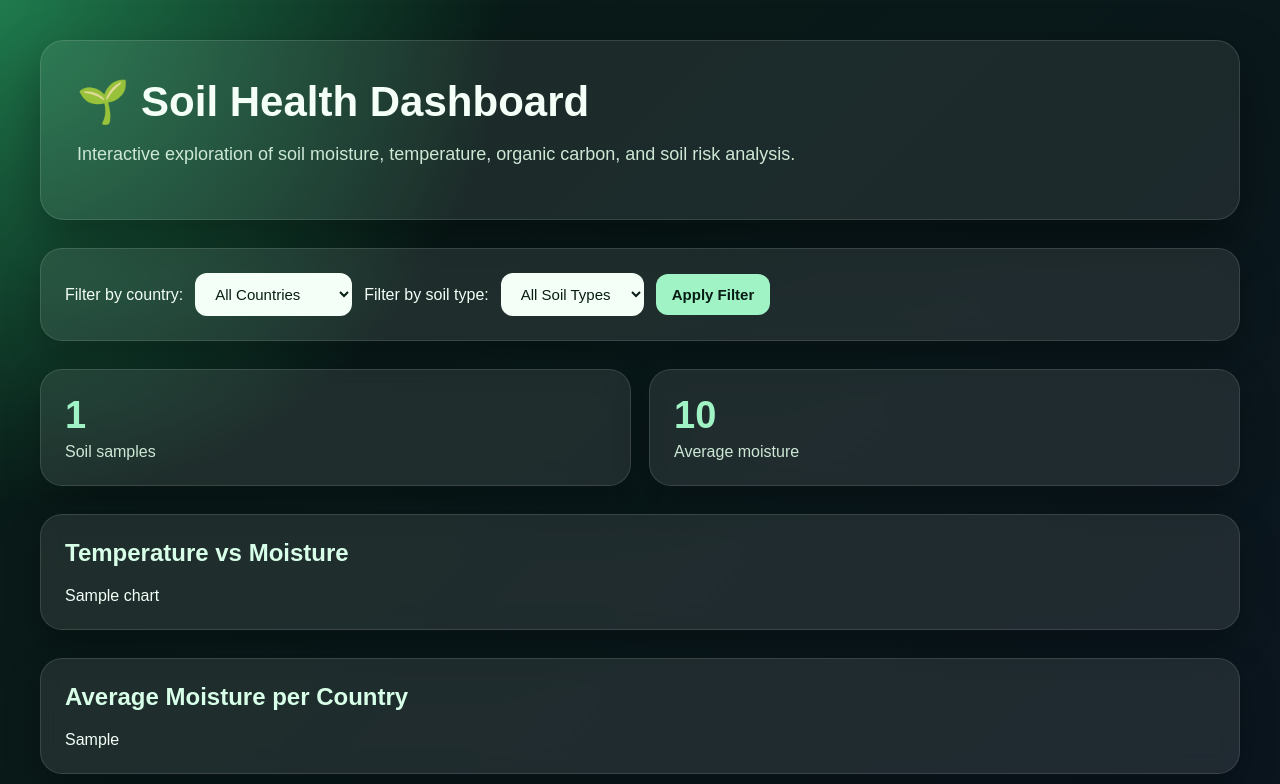
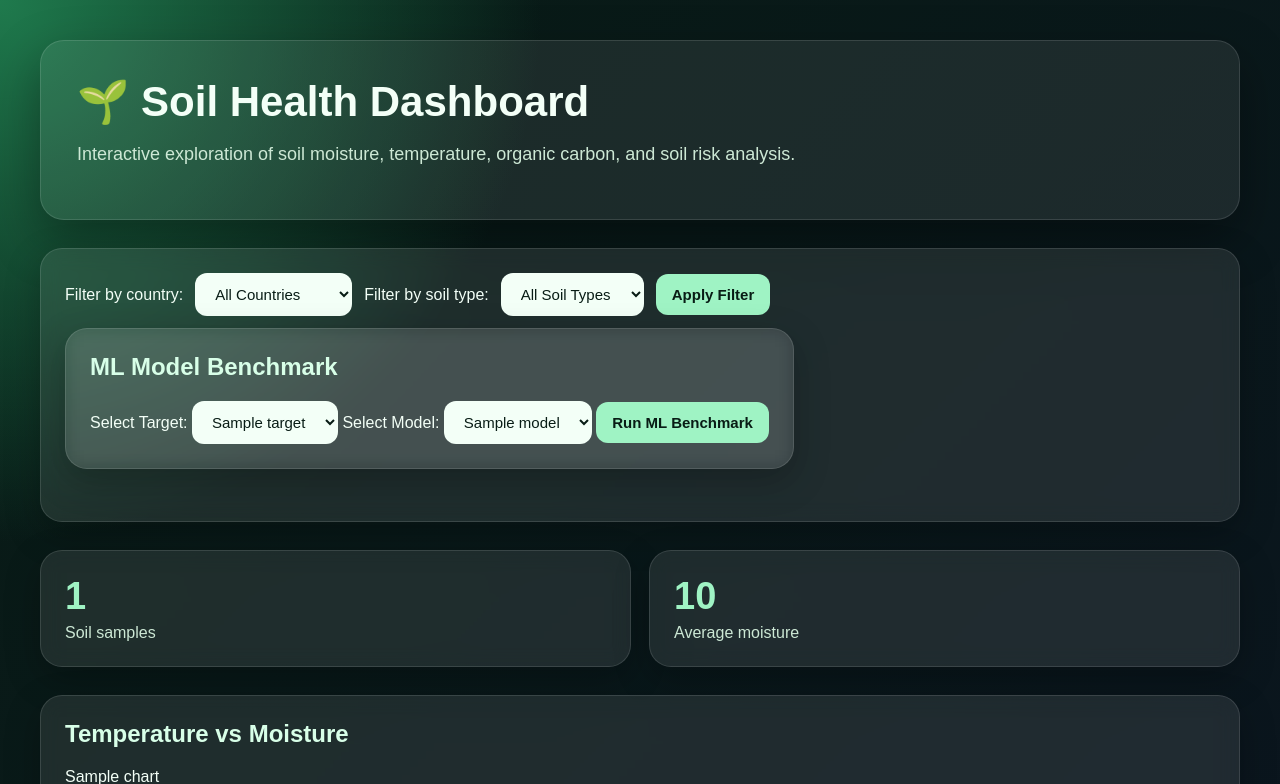
Before and after one commit to persiansushiant/soil-ml-dashboard, a Flask app: template templates/index.html in a window 1280 px wide. Shown: the top 784 px of the page. Run offline with Flask 3, Linux system fonts and the light colour scheme; the template is opened without the code that fills it: most values are stand-ins (such as "Sample title", 1, 10 or a date in 2020).

Commit message:
Add ML benchmark selection form

```diff
--- a/app.py
+++ b/app.py
@@ -1,6 +1,9 @@
 from flask import Flask, render_template, request, jsonify
 import pandas as pd
 import plotly.express as px
+from sklearn.linear_model import LinearRegression
+from sklearn.tree import DecisionTreeRegressor
+from sklearn.ensemble import RandomForestRegressor
 
 app = Flask(__name__)
 
@@ -96,6 +99,23 @@ def home():
 
     table = df.head(10).to_html(index=False)
 
+    target_options = [
+        "moisture",
+        "temperature",
+        "organic_carbon",
+        "nitrogen",
+        "ph"
+    ]
+
+    model_options = [
+        "Linear Regression",
+        "Decision Tree",
+        "Random Forest"
+    ]
+
+    selected_target = request.args.get("target")
+    selected_model = request.args.get("model")
+
     return render_template(
         "index.html",
         sample_count=sample_count,
@@ -108,6 +128,10 @@ def home():
         countries=countries,
         soil_types=soil_types,
         selected_country=selected_country,
+        target_options=target_options,
+        model_options=model_options,
+        selected_target=selected_target,
+        selected_model=selected_model,
         selected_soil_type=selected_soil_type
     )
 
--- a/templates/index.html
+++ b/templates/index.html
@@ -208,6 +208,61 @@
                 <button type="submit">
                     Apply Filter
                 </button>
+                <div class="card">
+
+    <h2>
+        ML Model Benchmark
+    </h2>
+
+    <form method="GET">
+
+        <label for="target">
+            Select Target:
+        </label>
+
+        <select name="target" id="target">
+
+            {% for target in target_options %}
+
+                <option value="{{ target }}"
+                    {% if target == selected_target %}selected{% endif %}>
+
+                    {{ target }}
+
+                </option>
+
+            {% endfor %}
+
+        </select>
+
+
+        <label for="model">
+            Select Model:
+        </label>
+
+        <select name="model" id="model">
+
+            {% for model in model_options %}
+
+                <option value="{{ model }}"
+                    {% if model == selected_model %}selected{% endif %}>
+
+                    {{ model }}
+
+                </option>
+
+            {% endfor %}
+
+        </select>
+
+
+        <button type="submit">
+            Run ML Benchmark
+        </button>
+
+    </form>
+
+</div>
 
             </form>
 
```
